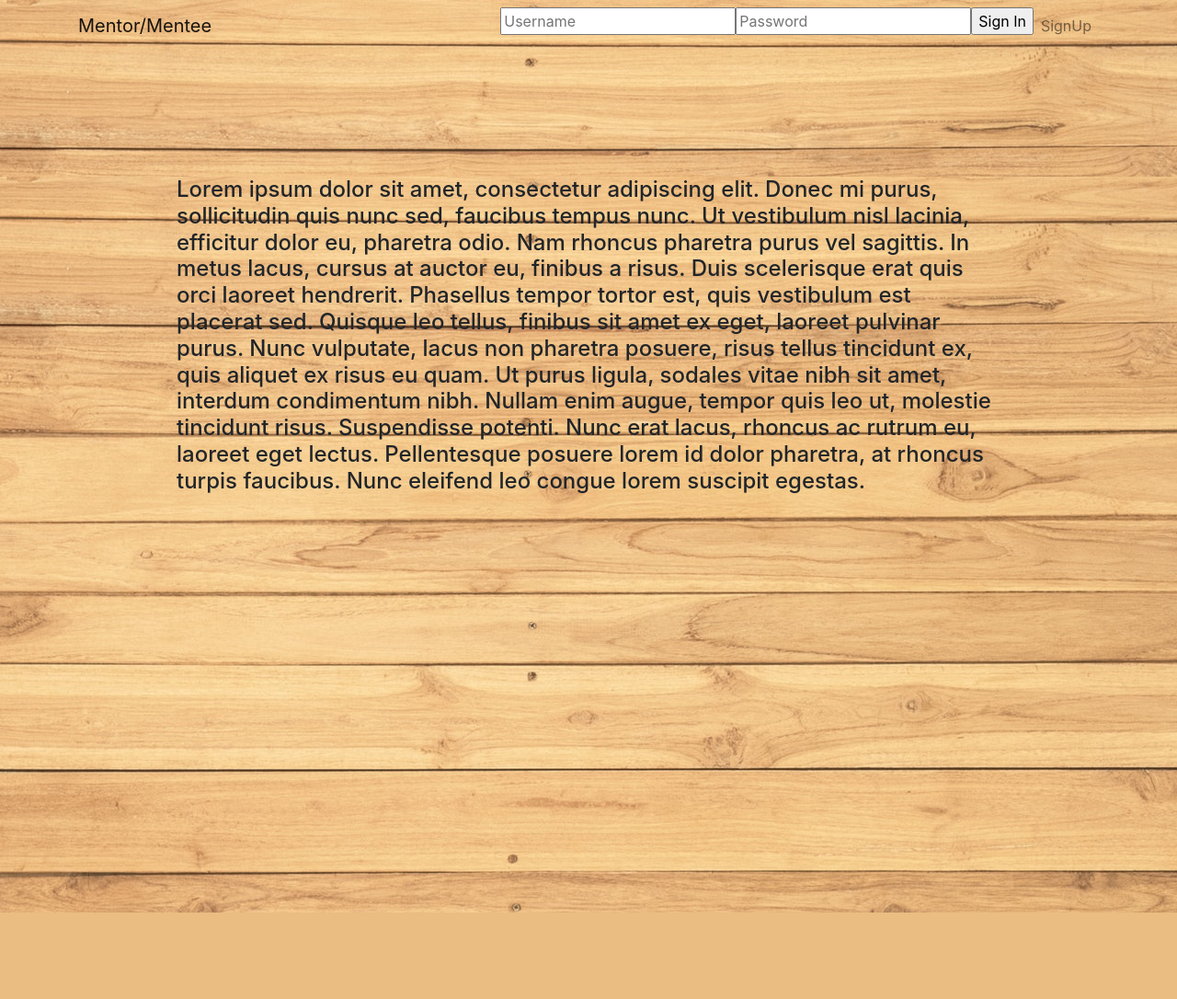
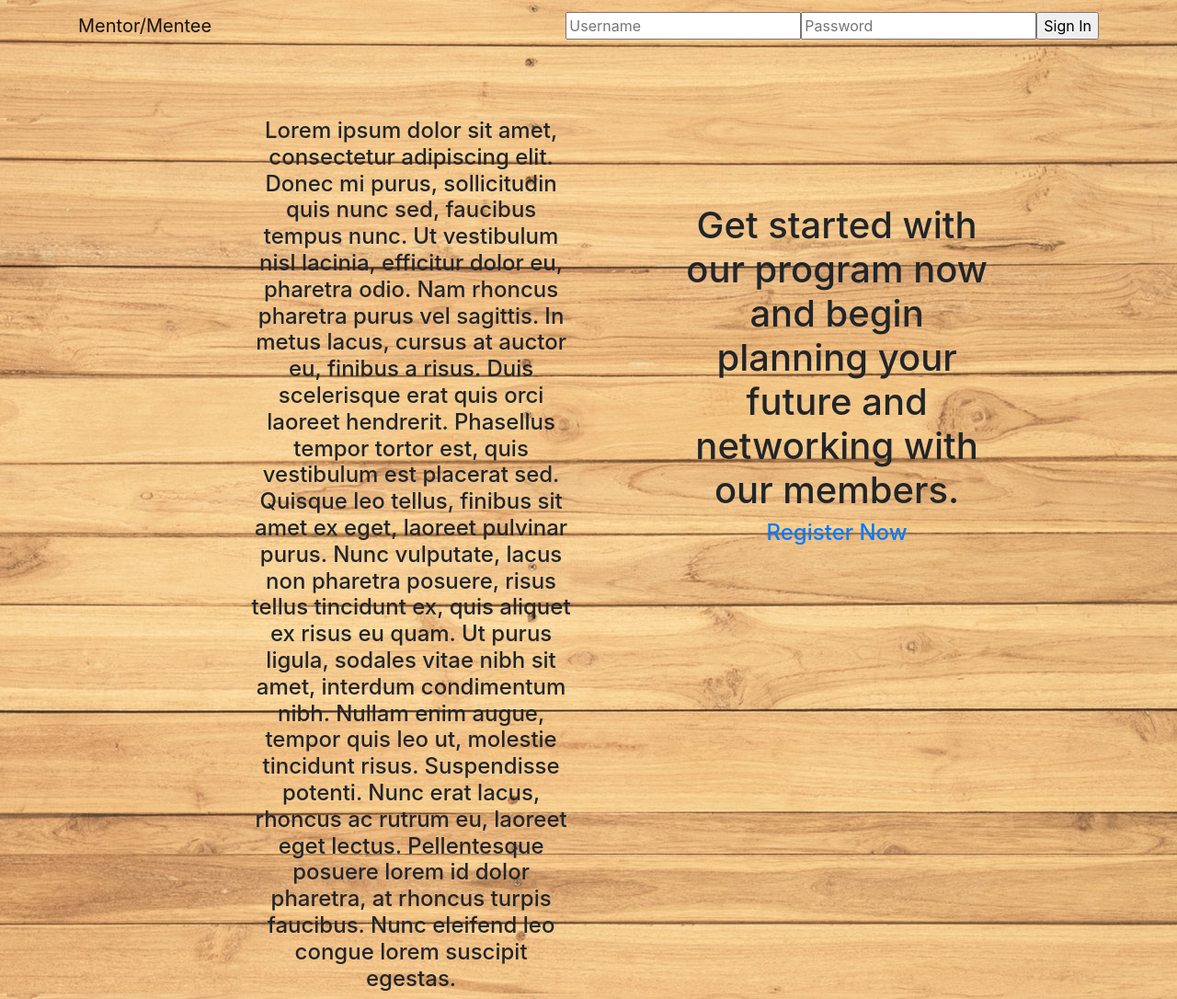
Before and after one commit to dsutton1080/FinalProjectGOT, a Flask app: page / in a window 1280 px wide. Shown: the whole page at 92% size. Before the commit the page ends 992 px from the top, so only its background shows below. Run offline with Flask 2, Linux system fonts and the light colour scheme; some libraries are stand-ins or nearby versions.

Commit message:
Updated Splash page and added link to signup

```diff
--- a/forms.py
+++ b/forms.py
@@ -3,10 +3,12 @@ from wtforms import StringField, PasswordField, SelectField, SubmitField, TextFi
 from wtforms.fields.html5 import EmailField
 from constants import STATE_ABBREVS, STATE_NAMES
 
+
 class LoginForm(FlaskForm):
     username = StringField('Username')
     password = PasswordField('Password')
     submit = SubmitField('Sign In')
+
 
 class SignupForm(FlaskForm):
     first_name = StringField('First Name')
@@ -16,7 +18,7 @@ class SignupForm(FlaskForm):
     password = PasswordField('Password')
     password_v = PasswordField('Verify Password')
     school = StringField('School')
-    grade = SelectField('Grade in School', choices= [
+    grade = SelectField('Grade in School', choices=[
         ('hs_fresh', 'High School Freshman'),
         ('hs_soph', 'High School Sophomore'),
         ('hs_jun', 'High School Junior'),
--- a/templates/splash.html
+++ b/templates/splash.html
@@ -29,9 +29,6 @@
                 <li class="nav-item">
                     {{ form.submit() }}
                 </li>
-                <li class="nav-item">
-                  <a class="nav-link js-scroll-trigger" href="{{ url_for('signup') }}">SignUp </a>
-                </li>
               </ul>
             </div>
           </form>
@@ -39,8 +36,10 @@
         </div>
       </nav>
     </div>
-    <div id="container-fluid">
-        <h4 style="margin: 15%;">
+    <div id="container-fluid" style="margin-left: 15%; margin-right:15%; margin-top:10%; text-align: center;">
+        <div class="row">
+            <div class="col-lg-7">
+                <h4>
                     Lorem ipsum dolor sit amet, consectetur adipiscing elit. Donec mi purus, sollicitudin quis
                     nunc sed, faucibus tempus nunc. Ut vestibulum nisl lacinia, efficitur dolor eu, pharetra odio.
                     Nam rhoncus pharetra purus vel sagittis. In metus lacus, cursus at auctor eu, finibus a risus.
@@ -53,5 +52,12 @@
                     lorem suscipit egestas.
                 </h4>
             </div>
+            <div class="col-lg-5" style="margin-top: 10%;">
+                <h1>Get started with our program now and begin planning your future and networking with our members.</h1>
+                <a href="{{ url_for('signup') }}"><h4>Register Now</h4></a>
+            </div>
+        </div>
+
+    </div>
 </body>
 </html>
```
Lines whose indentation alone changed are shown as unchanged.
